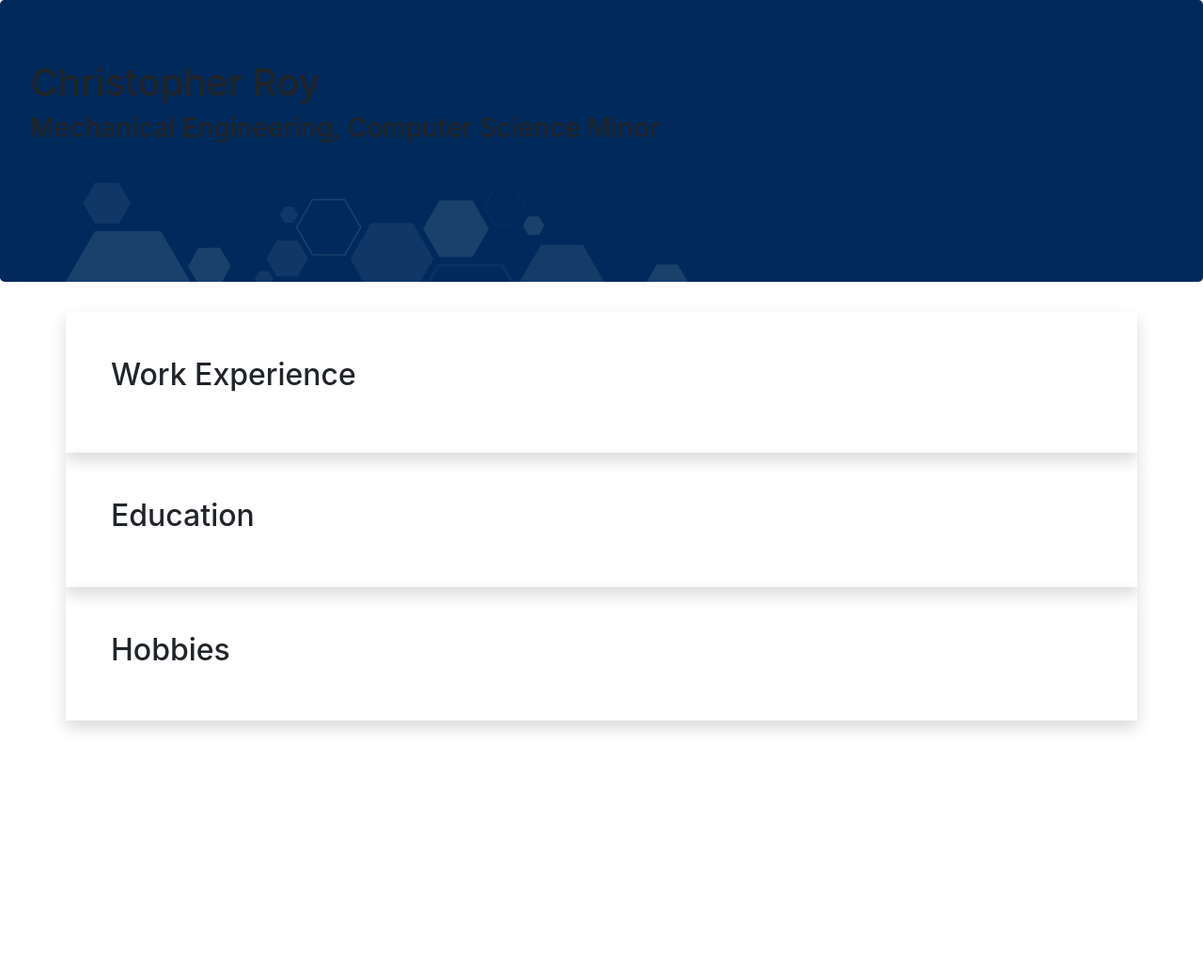
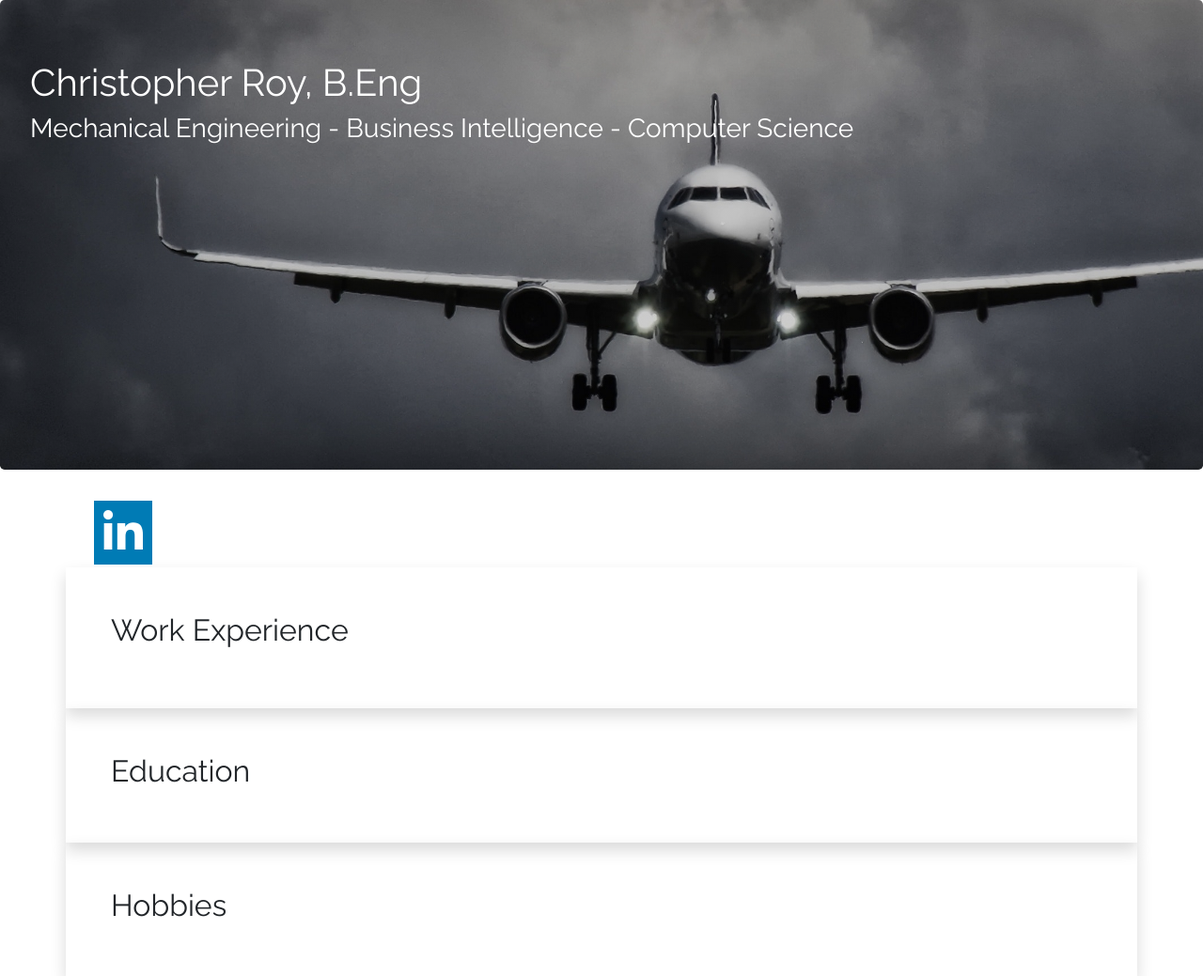
Before and after one commit to ChristopherRoy1/personal_website, a Django app: page /home/ in a window 1280 px wide. Shown: the whole page at 94% size. Before the commit the page ends 779 px from the top, so only its background shows below. Run offline with Django 3.2, Linux system fonts and the light colour scheme; data that the repository does not hold is empty; some libraries are stand-ins or nearby versions.

Commit message:
adding social icons

```diff
--- a/cv/models.py
+++ b/cv/models.py
@@ -35,6 +35,12 @@ class WorkItem(models.Model):
     def get_bullets(self):
         return WorkItemBullet.objects.filter(work_item=self).order_by('work_item_ordering')
 
+    def get_end_date(self):
+        if not self.work_item_end_date:
+            return "Present"
+        else:
+            return str(self.work_item_end_date)
+
     def __str__(self):
         tostr = "[" + self.work_item_company + "][" + \
                       self.work_item_position_title + "][" + \
--- a/cv/static/cv/css/style.css
+++ b/cv/static/cv/css/style.css
@@ -1,3 +1,7 @@
+body {
+  font-family: 'Raleway', sans-serif !important;
+}
+
 .navbar {
   opacity: 1;
   transition: opacity 0.5s ease;
@@ -9,8 +13,15 @@
 }
 
 .jumbotron{
-    height: 300px;
-    background-image: url("/static/cv/img/test_background.png");
+    height: 500px;
+    background-image: linear-gradient(rgba(0,0,0,0.2), rgba(0,0,0,0.2)), url("/static/cv/img/airbus-aircraft-airplane-airport-587063.jpg");
     background-size:  cover;
     background-repeat: no-repeat;
 }
+
+
+.fa-linkedin-in {
+  background: #007bb5;
+  color: white;
+  padding:10px;
+}
--- a/cv/templates/base.html
+++ b/cv/templates/base.html
@@ -9,6 +9,13 @@
 
     <link rel="stylesheet"
     href="{% static "cv/css/style.css" %}">
+
+    <link href="https://fonts.googleapis.com/css?family=Raleway&display=swap" rel="stylesheet">
+
+
+    <script src="https://kit.fontawesome.com/64533a118d.js" crossorigin="anonymous"></script>
+
+
 
     <script src="https://code.jquery.com/jquery-3.4.1.slim.min.js" integrity="sha384-J6qa4849blE2+poT4WnyKhv5vZF5SrPo0iEjwBvKU7imGFAV0wwj1yYfoRSJoZ+n" crossorigin="anonymous"></script>
     <script src="https://cdn.jsdelivr.net/npm/popper.js@1.16.0/dist/umd/popper.min.js" integrity="sha384-Q6E9RHvbIyZFJoft+2mJbHaEWldlvI9IOYy5n3zV9zzTtmI3UksdQRVvoxMfooAo" crossorigin="anonymous"></script>
--- a/cv/templates/cv/home.html
+++ b/cv/templates/cv/home.html
@@ -6,41 +6,42 @@
 
 {% block body %}
 <div class="jumbotron">
-  <h1>Christopher Roy </h1>
-  <h3>Mechanical Engineering, Computer Science Minor </h3>
+  <h1 style="color: #fff">Christopher Roy, B.Eng </h1>
+  <h3 style="color: #fff">Mechanical Engineering - Business Intelligence - Computer Science </h3>
 </div>
 
-<div class="p-5 shadow container" id="experience">
-  <h2>Work Experience</h2>
-
-  <ul class="list">
-  {% for witem in work_experience_items %}
-  <div class="media border m-8">
-    <img src="..." class="mr-3" alt="..." style="width:60px">
-      <div class="row">
-        <b>{{ witem.work_item_position_title }}</b><br></br>
-    </div>
-      <div class="row">
-          <i>{{ witem.work_item_department}}</i>
+<div class="container">
   <div class="col">
-        <small>{{ witem.work_item_start_date }} - {{ witem.work_item_end_date }}</small>
+    <span style="font-size: 48px">
+      <i class="fab fa-linkedin-in"></i>
+    </span>
   </div>
 </div>
+
+
+<div class="container shadow p-5">
+  <h2> Work Experience </h2>
+  <div class="col-lg10- col-xl-8">
+    <ul class="list-unstyled">
+      {% for witem in work_experience_items %}
+      <li class="media m-3 mx-auto">
+        <img class="mr-3" src="" alt="Image">
           <div class="media-body">
-      <ul class="list-group">
+            <h5 class="mt-0 mb-1"> <b>{{ witem.work_item_position_title }}</b> - <small>{{ witem.work_item_start_date }} - {{ witem.get_end_date }}</small>   </h5>
+            <h6 class="mt-0 mb-1"> <b>{{witem.work_item_company}}- <i>{{ witem.work_item_department}}</i></b></h6>
             {% for bullet in witem.get_bullets %}
-        <li class="list-group-item p-4">
-          {{ bullet.work_item_bullet }}
+            <p>{{ bullet.work_item_bullet }}<p>
+            {% endfor %}
+          </div>
       </li>
         {% endfor %}
     </ul>
   </div>
 </div>
-  {% endfor %}
-</ul>
 
 
-</div>
+
+
 
 <div class="p-5 shadow container" id="education">
   <h2>Education</h2>
```
Also changed, not shown: cv/static/cv/img/airbus-aircraft-airplane-airport-587063.jpg (added). Lines whose indentation alone changed are shown as unchanged.
